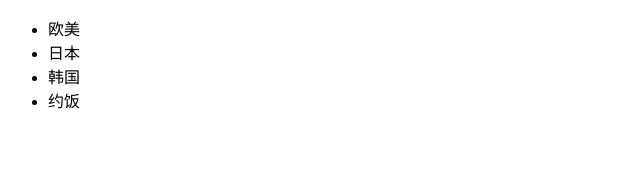
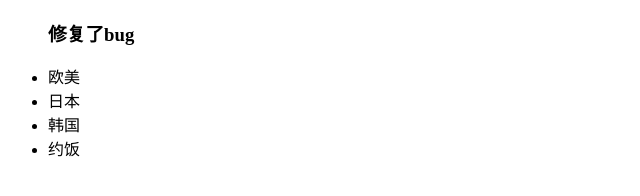
Before and after one commit to WorldObserver/dbhot, a plain HTML site: page index.html in a window 1280 px wide. Shown: the whole page, without its empty margins (0-640 px from the left). Drawn offline with Linux system fonts and the light colour scheme.

Commit message:
修复了bug(fixbug)

```diff
--- a/index.html
+++ b/index.html
@@ -7,6 +7,7 @@
 </head>
 <body>
 	<ul>
+		<h3>修复了bug</h3>
 		<li>欧美</li>
 		<li>日本</li>
 		<li>韩国</li>
```
